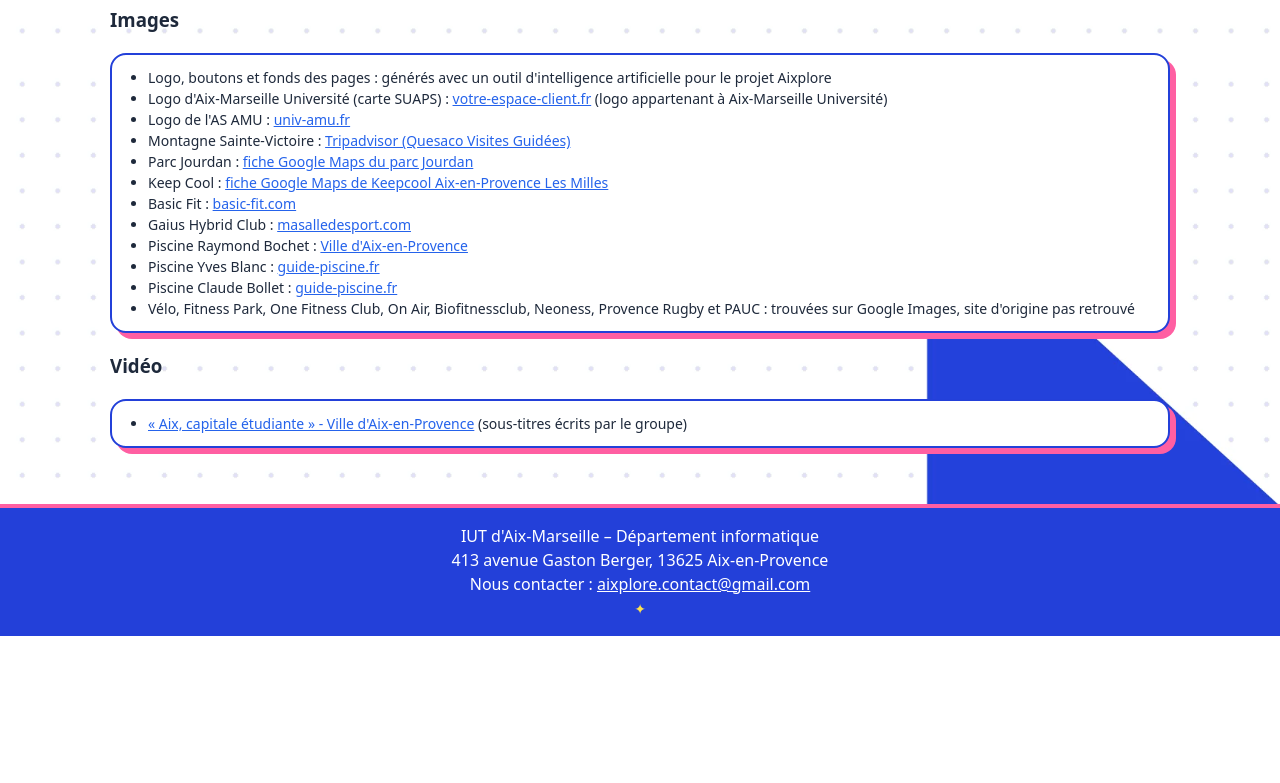
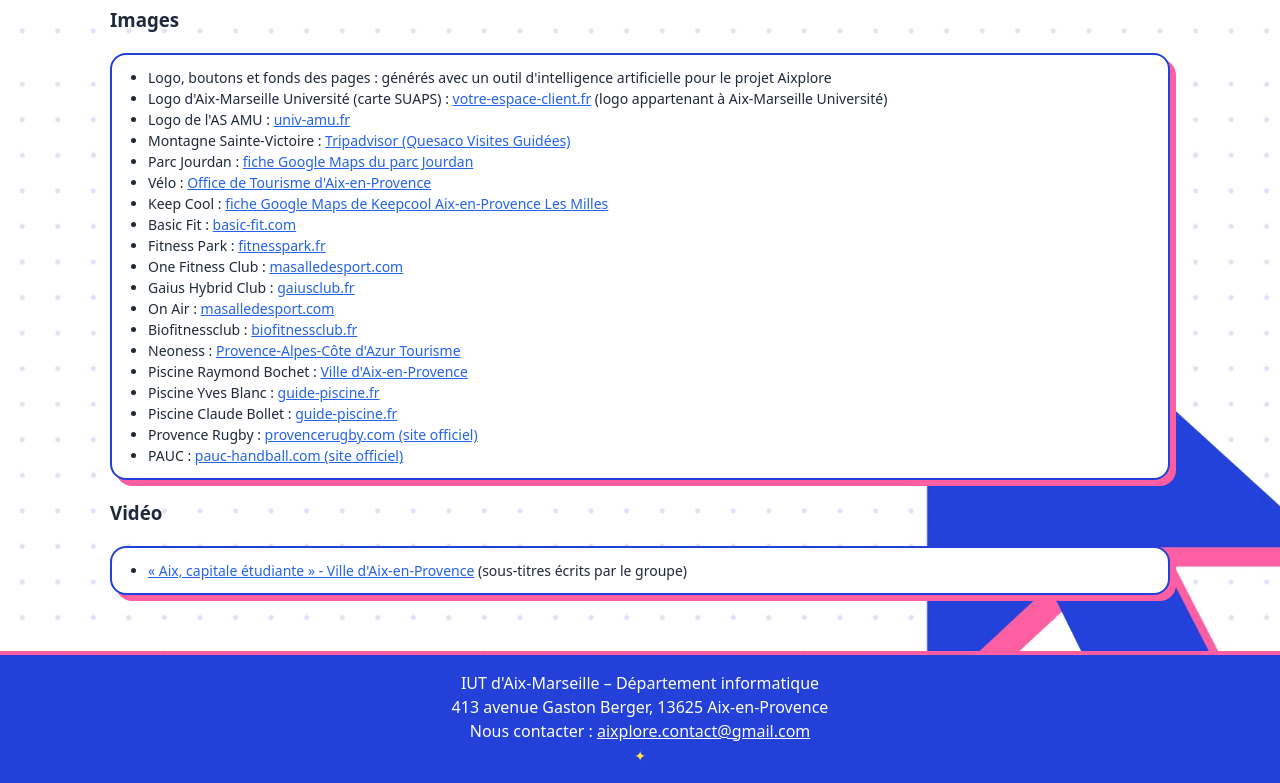
Before and after one commit to Paul13001/aixplore-site, a plain HTML site: page links.html in a window 1280 px wide. Shown: the part 1538-2321 px from the top of the page. Before the commit the page ends 2174 px from the top, so only its background shows below. Drawn offline with Linux system fonts and the light colour scheme.

Commit message:
Photos Sports remplacées par des photos sourcées + liens exacts
Co-Authored-By: Claude Opus 5.5 <noreply@anthropic.com>
Claude-Session: https://claude.ai/code/session_01ThMbrWvLi1CssPKhPNBkYQ

```diff
--- a/links.html
+++ b/links.html
@@ -212,13 +212,20 @@
         <li>Logo de l'AS AMU : <a href="https://www.univ-amu.fr" target="_blank" rel="noopener">univ-amu.fr</a></li>
         <li>Montagne Sainte-Victoire : <a href="https://www.tripadvisor.com/LocationPhotoDirectLink-g1577345-d5983966-i102636031-Quesaco_Visites_Guidees-Chateauneuf_le_Rouge_Bouches_du_Rhone_Provence_.html" target="_blank" rel="noopener">Tripadvisor (Quesaco Visites Guidées)</a></li>
         <li>Parc Jourdan : <a href="https://www.google.com/maps/place/data=!4m2!3m1!1s0x12c98d90de9ef0b9:0x695efbdb901455b4" target="_blank" rel="noopener">fiche Google Maps du parc Jourdan</a></li>
+        <li>Vélo : <a href="https://www.aixenprovencetourism.com/activites-et-loisirs/sports-activites-plein-air/cyclotourisme/" target="_blank" rel="noopener">Office de Tourisme d'Aix-en-Provence</a></li>
         <li>Keep Cool : <a href="https://www.google.com/maps/place/data=!4m2!3m1!1s0x12c9ed3ecb58adc5:0x6f55dcb1fe9ebd90" target="_blank" rel="noopener">fiche Google Maps de Keepcool Aix-en-Provence Les Milles</a></li>
         <li>Basic Fit : <a href="https://www.basic-fit.com/on/demandware.static/-/Sites-master-catalog/default/dwefd5882e/images/UpdateFR/eerstedriehonderdvijftig/pariszolabinnen.jpg" target="_blank" rel="noopener">basic-fit.com</a></li>
-        <li>Gaius Hybrid Club : <a href="https://www.masalledesport.com/salle/7920,one-fitness-club-aix-en-provence,club-de-fitness,aix-en-provence,13100,fr" target="_blank" rel="noopener">masalledesport.com</a></li>
+        <li>Fitness Park : <a href="https://www.fitnesspark.fr/club/aix-en-provence-centre/" target="_blank" rel="noopener">fitnesspark.fr</a></li>
+        <li>One Fitness Club : <a href="https://www.masalledesport.com/salle/7920,one-fitness-club-aix-en-provence,club-de-fitness,aix-en-provence,13100,fr" target="_blank" rel="noopener">masalledesport.com</a></li>
+        <li>Gaius Hybrid Club : <a href="https://gaiusclub.fr/le-club/" target="_blank" rel="noopener">gaiusclub.fr</a></li>
+        <li>On Air : <a href="https://www.masalledesport.com/salle/14343,on-air-aix-la-rotonde,club-de-fitness,aix-en-provence,13100,fr" target="_blank" rel="noopener">masalledesport.com</a></li>
+        <li>Biofitnessclub : <a href="https://www.biofitnessclub.fr/bio-fitness-club-aix-en-provence" target="_blank" rel="noopener">biofitnessclub.fr</a></li>
+        <li>Neoness : <a href="https://provence-alpes-cotedazur.com/que-faire/detente-et-loisirs/toutes-les-activites-detente-et-loisirs/neoness-aix-en-provence-fr-3986793/" target="_blank" rel="noopener">Provence-Alpes-Côte d'Azur Tourisme</a></li>
         <li>Piscine Raymond Bochet : <a href="https://www.aixenprovence.fr/La-piscine-Plein-Ciel-baptisee-piscine-Raymond-Bochet" target="_blank" rel="noopener">Ville d'Aix-en-Provence</a></li>
         <li>Piscine Yves Blanc : <a href="https://www.guide-piscine.fr/bouches-du-rhone/piscine-yves-blanc-a-aix-en-provence-465_P" target="_blank" rel="noopener">guide-piscine.fr</a></li>
         <li>Piscine Claude Bollet : <a href="https://www.guide-piscine.fr/bouches-du-rhone/piscine-claude-bollet-quartier-sud-a-aix-en-provence-les-milles-464_P" target="_blank" rel="noopener">guide-piscine.fr</a></li>
-        <li>Vélo, Fitness Park, One Fitness Club, On Air, Biofitnessclub, Neoness, Provence Rugby et PAUC : trouvées sur Google Images, site d'origine pas retrouvé</li>
+        <li>Provence Rugby : <a href="https://www.provencerugby.com/" target="_blank" rel="noopener">provencerugby.com (site officiel)</a></li>
+        <li>PAUC : <a href="https://www.pauc-handball.com/" target="_blank" rel="noopener">pauc-handball.com (site officiel)</a></li>
       </ul>
 
       <!-- Source de la vidéo -->
```
Also changed, not shown: sports.html (+1 -1 lines), img/sports/fans/pauc.webp, img/sports/fans/provence-rugby.webp, img/sports/gyms/biofitness.webp, img/sports/gyms/fitness-park.webp, img/sports/gyms/gaius.webp, img/sports/gyms/neoness.webp, img/sports/gyms/on-air.webp, img/sports/gyms/one-fitness.webp, img/sports/new/fans-pauc.webp (deleted), img/sports/new/fans-provence-rugby.webp (deleted), img/sports/new/gyms-biofitness.webp (deleted), img/sports/new/gyms-fitness-park.webp (deleted), img/sports/new/gyms-gaius.webp (deleted), 4 more files.
